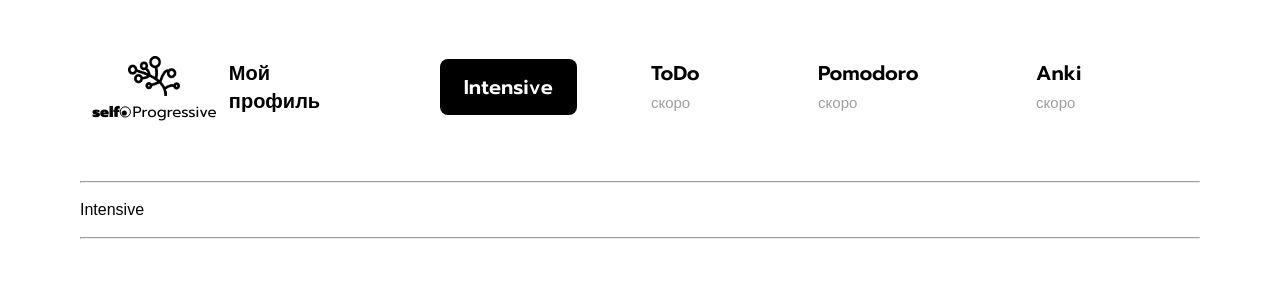
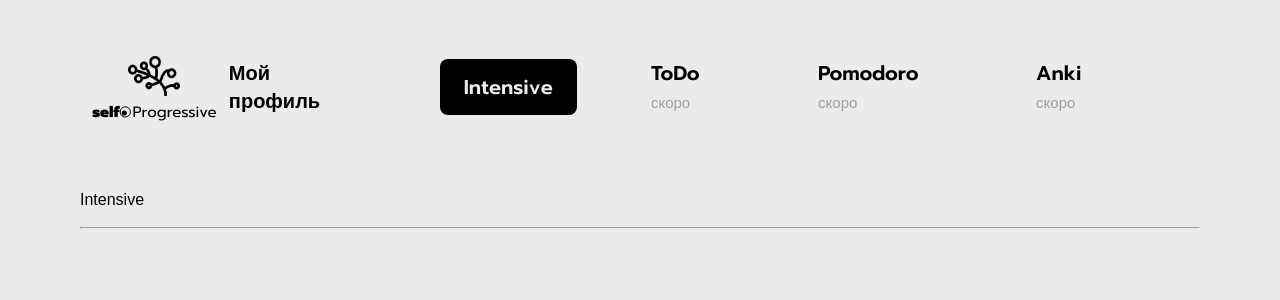
Before and after one commit to zalimpshigotizhev/selfPro, a Vue app in the folder frontend/: page / in a window 1280 px wide. Shown: the top 300 px of the page. Built offline with nearby package versions, Linux system fonts and the light colour scheme.

Commit message:
Начал <Profile/>

```diff
--- a/frontend/src/assets/style/common.sass
+++ b/frontend/src/assets/style/common.sass
@@ -3,6 +3,7 @@
 
 html,
 body
+    background-color: $background
     margin: 0
     font-size: 16px
     line-height: 1.4
--- a/frontend/src/assets/style/fonts.sass
+++ b/frontend/src/assets/style/fonts.sass
@@ -3,5 +3,13 @@
     src : url("../fonts/JetBrainsMono-ExtraBold.woff2")
 
 @font-face
+    font-family: "JetBrains Bold"
+    src : url("../fonts/JetBrainsMono-Bold.woff2")
+
+@font-face
     font-family: "JetBrains ExtraLight"
     src : url("../fonts/JetBrainsMono-ExtraLight.woff2")
+
+@font-face
+    font-family: "JetBrains Medium"
+    src : url("../fonts/JetBrainsMono-Medium.woff2")
--- a/frontend/src/assets/style/variables.sass
+++ b/frontend/src/assets/style/variables.sass
@@ -1,6 +1,6 @@
 // Colors
 $accent: #ff0f82
-$background: #FFFFFF
+$background: #EBEBEB
 $text: #000000
 $textMuted: #9f9f9f
 $clickabillity: #20349E
--- a/frontend/src/components/Header.vue
+++ b/frontend/src/components/Header.vue
@@ -91,7 +91,6 @@ const navigateTo = (routeName) => {
 
             </div>
         </div>
-        <hr>
     </div>
 </template>
 <style lang="sass" scoped>
@@ -142,8 +141,9 @@ const navigateTo = (routeName) => {
             font-size: 15px
 
     &:hover
-        .glick
-            background-image: url('../assets/img/glick-hover.svg')
+        .img
+            background-image: url('../assets/img/neuron1.png')
+
 
 .nav
     display: flex
@@ -172,7 +172,7 @@ const navigateTo = (routeName) => {
 
     .active
         background-color: $text
-        color: #ffffff
+        color: $background
         padding: 14px 24px
         border-radius: 8px
 
--- /dev/null
+++ b/frontend/src/components/profile/FourMonths.vue
@@ -0,0 +1,61 @@
+<script setup>
+
+
+</script>
+<template>
+    <div class='root'>
+        <div class="title">Four months</div>
+        <div class="intensive">
+            <div class="two-months">
+                <div class="month">
+
+                </div>
+                <div class="month">
+
+                </div>
+            </div>
+            <div class="two-months">
+                <div class="month">
+
+                </div>
+                <div class="month">
+
+                </div>
+            </div>
+        </div>
+    </div>
+</template>
+<style lang="sass" scoped>
+@import '../../assets/style/main'
+
+.root
+    display: flex
+    flex-direction: column
+    margin-left: 30px
+    padding-right: 60px
+
+    @media (min-width: $min_mobile) and (max-width: $max_mobile)
+        margin-top: 40px
+
+    .title
+        font-family: "JetBrains Bold", sans-serif
+        font-size: 25px
+
+    .intensive
+        display: flex
+        flex-direction: column
+
+        .two-months
+            display: flex
+            width: 314px
+            height: 161px
+            margin: 10px
+            background-color: orange
+
+            .month
+                width: 142px
+                height: 161px
+                background-color: black
+                &:not(:last-child)
+                    margin-right: 30px
+</style>
--- a/frontend/src/pages/Profile.vue
+++ b/frontend/src/pages/Profile.vue
@@ -1,17 +1,71 @@
 <script setup>
 import Header from 'components/Header.vue'
+import FourMonths from 'components/profile/FourMonths.vue'
 
 
 </script>
 <template>
     <Header/>
-    <div>
+    <div class="profile">
+        <div class="title">Мой профиль</div>
+        <div class="wrapper">
+            <div class="info">
+                <div class="img"></div>
+                <div class="name-email">
+                    <div class="name">Залим</div>
+                    <div class="email">zalim.lox@gmail.com</div>
+                </div>
+            </div>
 
-        <p>Profile</p>
-        <hr>
+            <FourMonths/>
+        </div>
     </div>
 </template>
 <style lang="sass" scoped>
 @import '../assets/style/main'
 
+.profile
+    display: flex
+    flex-direction: column
+    .wrapper
+        display: flex
+        justify-content: space-between
+        .info
+            display: flex
+            .img
+                width: 280px
+                height: 345px
+                @media (min-width: $min_mobile) and (max-width: $max_mobile)
+                    width: 200px
+                    height: 280px
+                    border-radius: 12px
+
+                border-radius: 32px
+                background-color: black
+
+            .name-email
+                margin-left: 40px
+                @media (min-width: $min_mobile) and (max-width: $max_mobile)
+                    margin-left: 15px
+
+                .name
+                    font-family: "JetBrains Medium", sans-serif
+                    font-size: 55px
+                .email
+                    font-family: "JetBrains ExtraLight", sans-serif
+                    font-size: 18px
+                    color: $textMuted
+
+        @media (min-width: $min_mobile) and (max-width: $max_mobile)
+            flex-direction: column
+    .title
+        font-family: "JetBrains ExtraBold", sans-serif
+        font-size: 64px
+        margin-bottom: 40px
+
+        @media (min-width: $min_mobile) and (max-width: $max_mobile)
+            font-size: 44px
+            margin-bottom: 20px
+
+
 </style>
```
Also changed, not shown: frontend/src/assets/img/neuron1.png (added).
